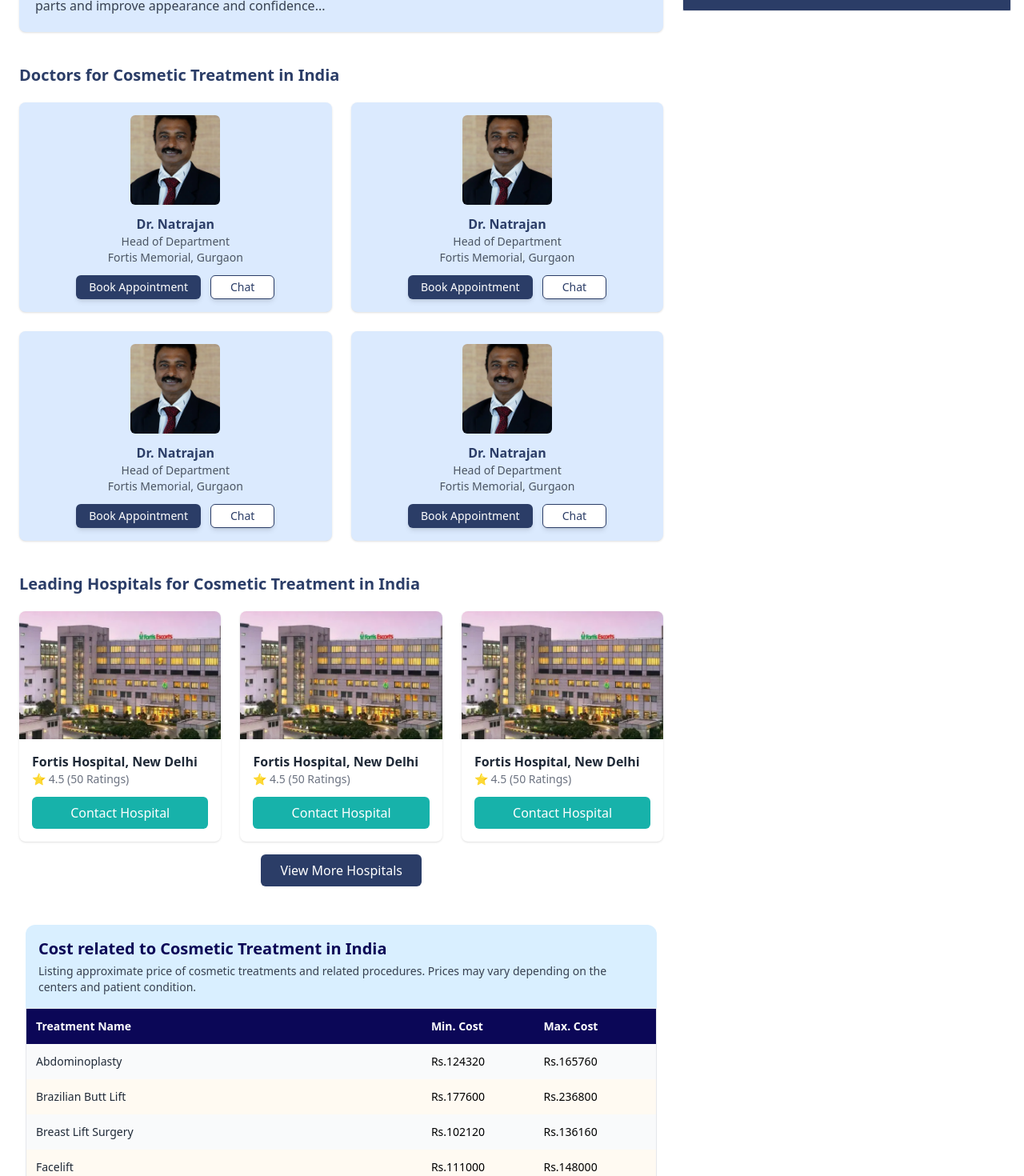
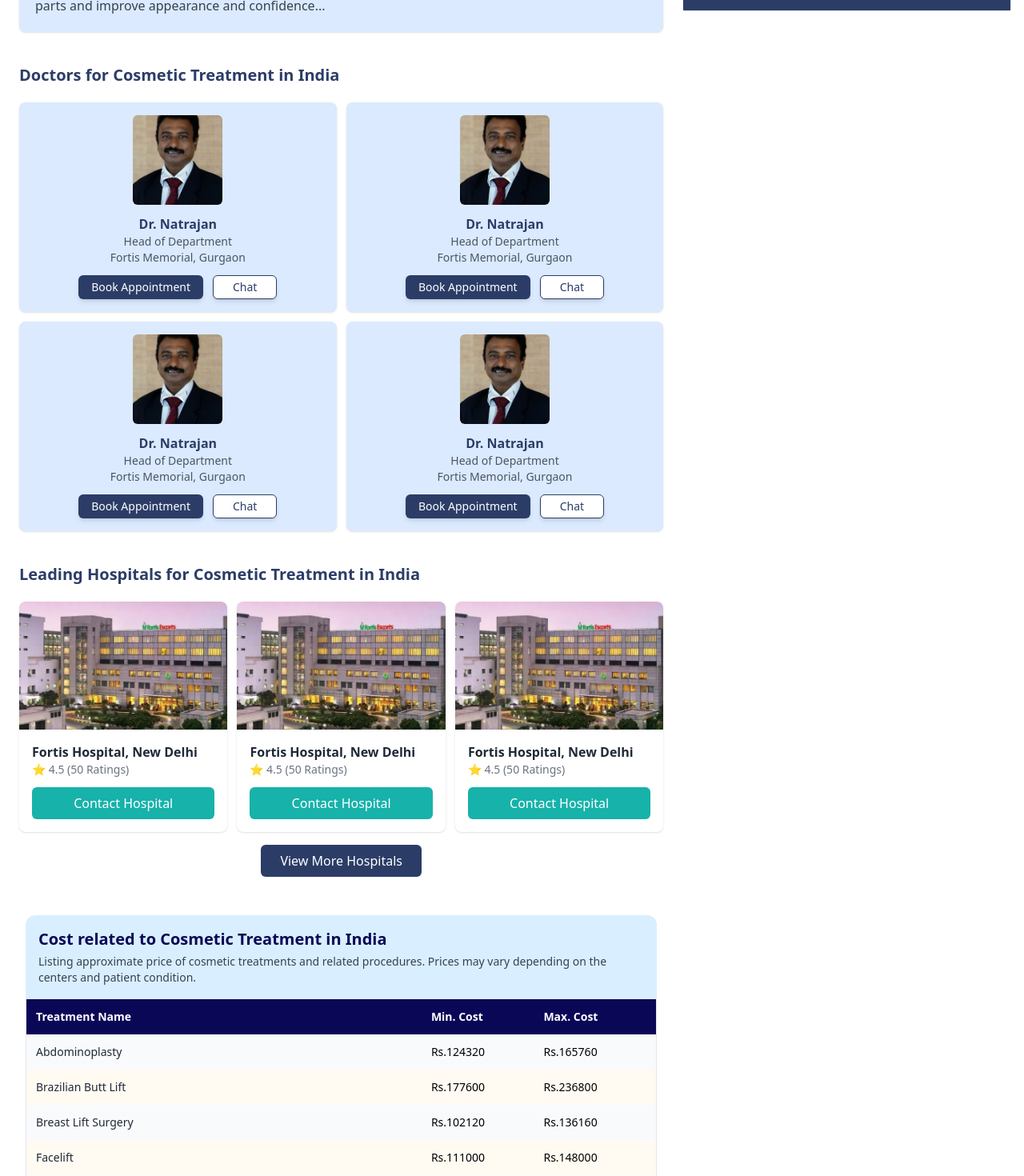
Before and after one commit to WebSahil/demo-repo, a React (Vite) app: page /medicalCost in a window 1280 px wide. Shown: the part 660-2130 px from the top of the page at 80% size. Built offline with nearby package versions, Linux system fonts and the light colour scheme.

Commit message:
gap fill

```diff
--- a/src/pages/medicalCost.jsx
+++ b/src/pages/medicalCost.jsx
@@ -173,7 +173,7 @@
           <h2 className="text-xl font-semibold text-[#2b3d67] mb-5">
             Doctors for Cosmetic Treatment in India
           </h2>
-          <div className="grid md:grid-cols-2 gap-6">
+          <div className="grid md:grid-cols-2 gap-3">
             {[1, 2, 3, 4].map((doc) => (
               <div
                 key={doc}
@@ -205,7 +205,7 @@
           <h2 className="text-xl font-semibold text-[#2b3d67] mb-5">
             Leading Hospitals for Cosmetic Treatment in India
           </h2>
-          <div className="grid md:grid-cols-3 gap-6">
+          <div className="grid md:grid-cols-3 gap-3">
             {[1, 2, 3].map((hosp) => (
               <div
                 key={hosp}
@@ -279,7 +279,7 @@
           <p className="text-sm text-gray-600 mb-4">
             Transparent · Professional · Without Hassles
           </p>
-          <div className="grid md:grid-cols-4 gap-4 mb-5">
+          <div className="grid md:grid-cols-4 gap-3 mb-5">
             {["Book Appointment", "Video Consult", "Cost Estimate", "Support"].map(
               (srv, idx) => (
                 <div
```
